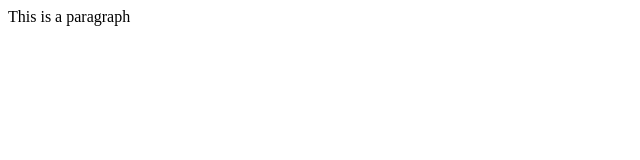
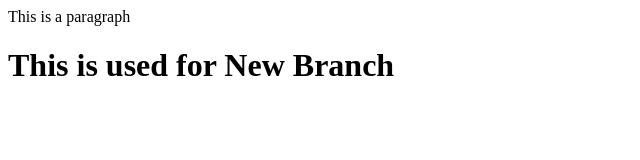
Before and after one commit to MazharAbbasCh/localRepo, a plain HTML site: page index.html in a window 1280 px wide. Shown: the whole page, without its empty margins (0-640 px from the left). Drawn offline with Linux system fonts and the light colour scheme.

Commit message:
Add New Features

```diff
--- a/index.html
+++ b/index.html
@@ -1 +1,2 @@
 <p>This is a paragraph</p>
+<h1>This is used for New Branch</h1>
```
